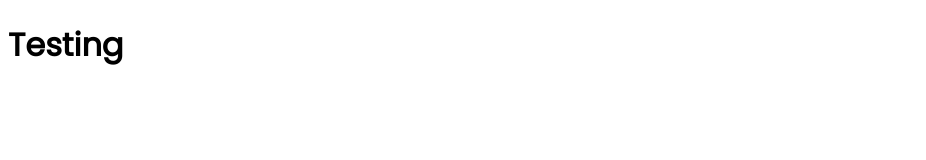
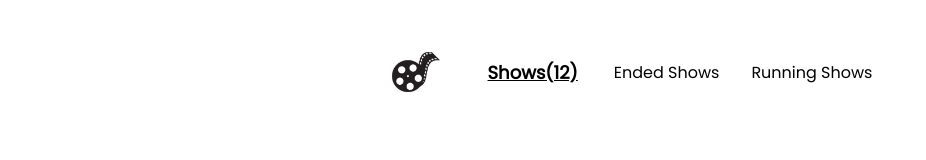
Before and after one commit to LIBERCOSOFT/movie-capstone-app, a website built with webpack: page src/index.html in a window 1280 px wide. Shown: the whole page, without its empty margins (0-926 px from the left). Built offline with nearby package versions, Linux system fonts and the light colour scheme.

Commit message:
Create header

```diff
--- a/package.json
+++ b/package.json
@@ -4,7 +4,7 @@
   "description": "",
   "main": "index.js",
   "scripts": {
-    "test": "echo \"Error: no test specified\" && exit 1",
+    "test": "jest",
     "watch": "webpack --watch",
     "start": "webpack serve --open",
     "build": "webpack"
@@ -27,6 +27,7 @@
     "eslint-config-airbnb-base": "^14.2.1",
     "eslint-plugin-import": "^2.26.0",
     "hint": "^6.2.0",
+    "html-loader": "^4.2.0",
     "html-webpack-plugin": "^5.5.0",
     "jest": "^29.2.0",
     "style-loader": "^3.3.1",
--- a/src/index.html
+++ b/src/index.html
@@ -16,6 +16,11 @@
     ></script>
   </head>
   <body>
-    <h1>Testing</h1>
+    <nav>
+      <img src="./assets/images/film_logo.jpg" id="logo" alt="logo" />
+      <a class="show">Shows(12)</a>
+      <a>Ended Shows</a>
+      <a>Running Shows</a>
+    </nav>
   </body>
 </html>
--- a/src/style.css
+++ b/src/style.css
@@ -1,3 +1,34 @@
-h1 {
+* {
+  box-sizing: border-box;
+  margin: 0;
+  padding: 0;
+}
+
+body {
   font-family: 'Poppins', Arial, Helvetica, sans-serif;
+  margin: 2em;
 }
+
+@media screen and (min-width: 768px) {
+  nav {
+    display: flex;
+    align-items: center;
+    justify-content: center;
+  }
+
+  nav > * {
+    margin-right: 2em;
+    font-weight: 500;
+  }
+
+  nav .show {
+    font-weight: 700;
+    text-decoration: underline;
+    font-size: large;
+  }
+
+  #logo {
+    height: 5em;
+    width: 5em;
+  }
+}
--- a/webpack.config.js
+++ b/webpack.config.js
@@ -35,6 +35,12 @@ module.exports = {
         test: /\.(woff|woff2|eot|ttf|otf)$/i,
         type: 'asset/resource',
       },
+      {
+        test: /\.html$/,
+        use: [
+          'html-loader',
+        ],
+      },
     ],
   },
 };
```
Also changed, not shown: dist/index.html (deleted), dist/main.js (deleted), dist/runtime.js (deleted), src/assets/images/film_logo.jpg (added), 1 other file.
